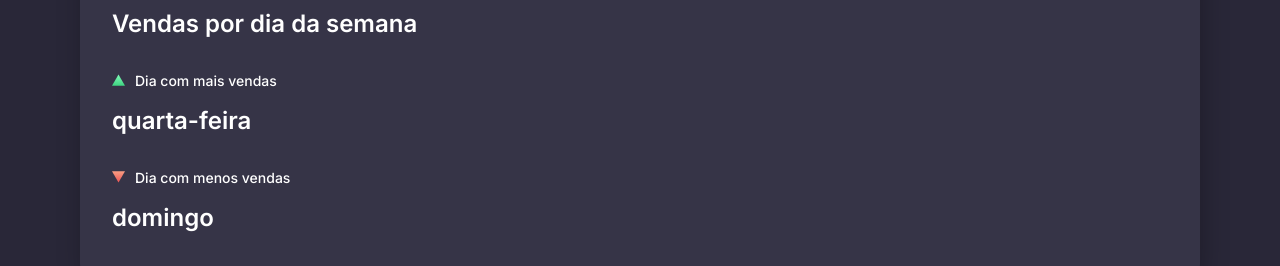
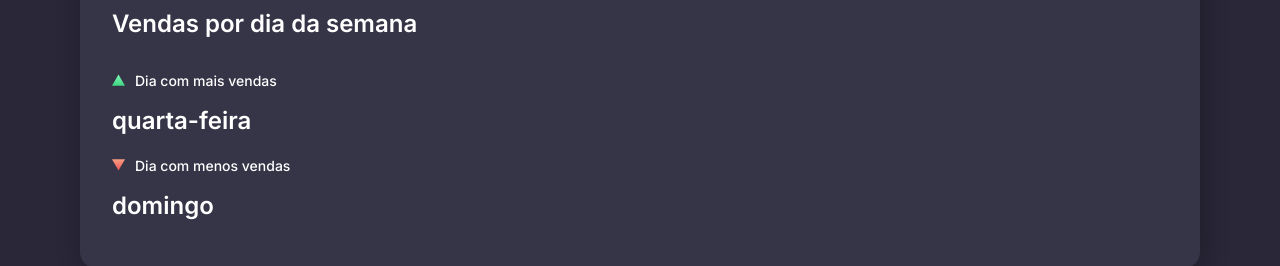
Before and after one commit to eduardamirelly/dashboard-boracodar, a React (Vite) app: page / in a window 1280 px wide. Shown: the part 892-1158 px from the top of the page. Built offline with nearby package versions, Linux system fonts and the light colour scheme.

Commit message:
🚧 update App.tsx

```diff
--- a/src/App.tsx
+++ b/src/App.tsx
@@ -101,6 +101,7 @@ function App() {
           </Box>
 
           <Board title="Vendas por dia da semana" align="start">
+            <Box direction="column" gap="20">
               <Box direction="column" gap="16">
                 <Box gap="10">
                   <img src={triangleUpSvg} alt="triangle green up" />
@@ -128,6 +129,7 @@ function App() {
                   domingo
                 </Heading>
               </Box>
+            </Box>
           </Board>
         </Box>
       </Content>
```
Lines whose indentation alone changed are shown as unchanged.
